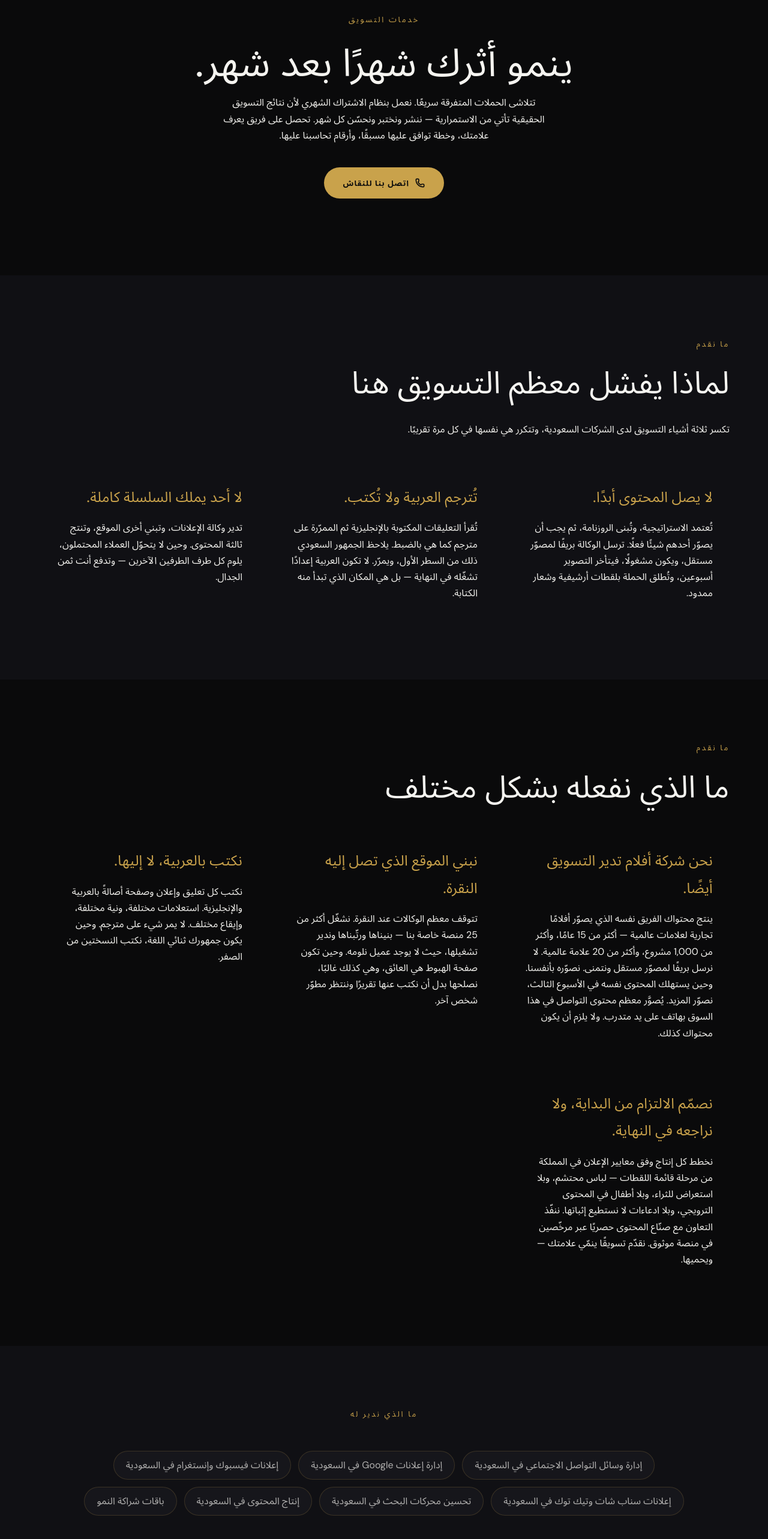
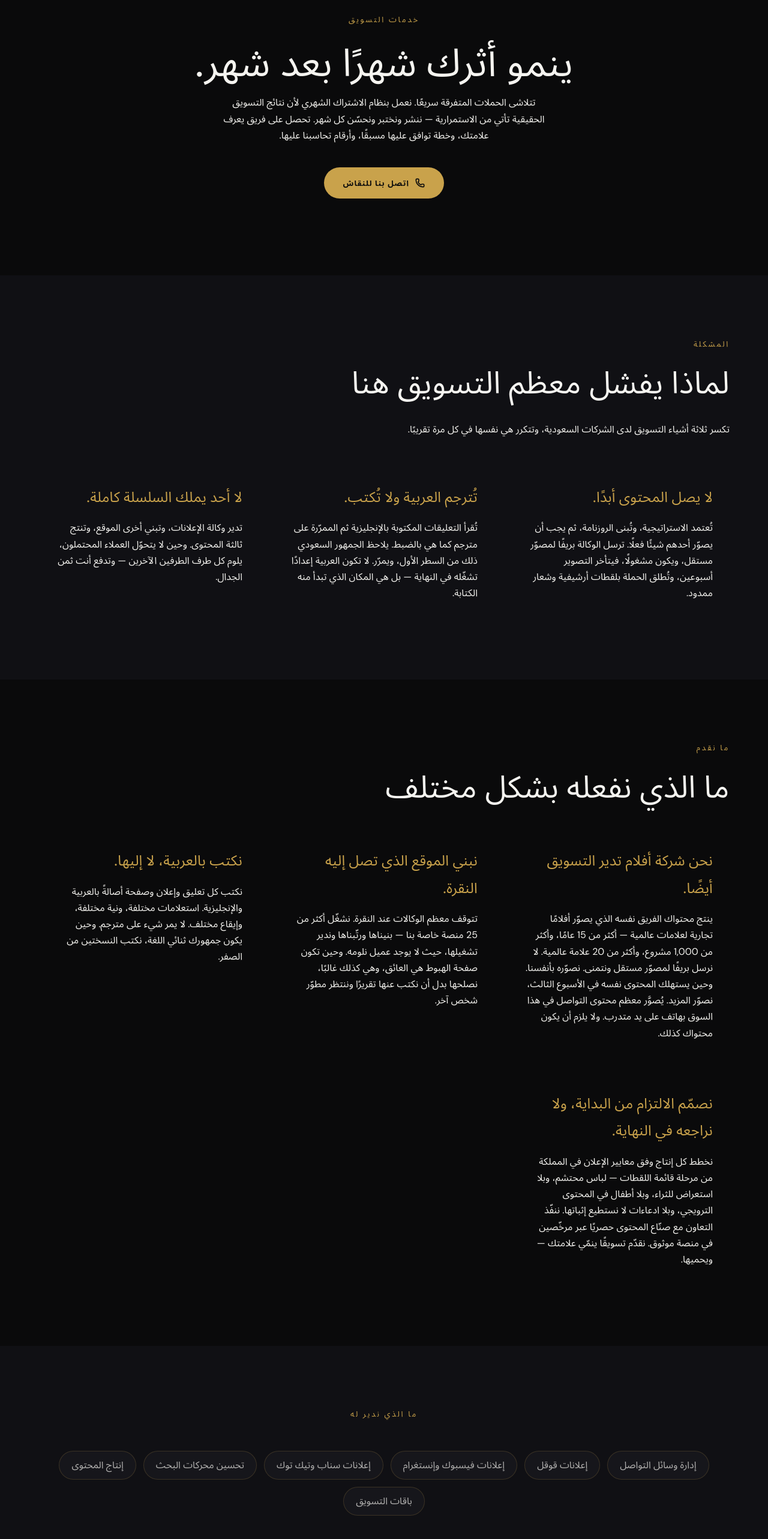
Before and after one commit to shareef6907/premieralive, a Next.js app: page /ar/marketing in a window 1280 px wide. Shown: the part 212-2778 px from the top of the page at 60% size. Built offline with nearby package versions, Linux system fonts and the light colour scheme; a web font is replaced by a local one.

Commit message:
Fix marketing meta description, duplicate eyebrow, service labels, video posters

```diff
--- a/src/app/[locale]/marketing/page.tsx
+++ b/src/app/[locale]/marketing/page.tsx
@@ -4,6 +4,16 @@ import Link from 'next/link'
 import { Phone } from 'lucide-react'
 import ContactActions from '@/components/ContactActions'
 import { MARKETING_SLUGS, getServiceLabel } from '@/config/marketingServices'
+
+const SHORT_LABELS: Record<string, { en: string; ar: string }> = {
+  'social-media-management-saudi':    { en: 'Social Media Management',   ar: 'إدارة وسائل التواصل' },
+  'google-ads-saudi':                  { en: 'Google Ads',               ar: 'إعلانات قوقل' },
+  'facebook-instagram-ads-saudi':      { en: 'Facebook & Instagram Ads',  ar: 'إعلانات فيسبوك وإنستغرام' },
+  'snapchat-tiktok-ads-saudi':         { en: 'Snapchat & TikTok Ads',    ar: 'إعلانات سناب وتيك توك' },
+  'seo-saudi':                         { en: 'SEO',                      ar: 'تحسين محركات البحث' },
+  'content-production-saudi':          { en: 'Content Production',        ar: 'إنتاج المحتوى' },
+  'marketing-packages-saudi':          { en: 'Marketing Packages',        ar: 'باقات التسويق' },
+}
 import { MEDIA_BASE } from '@/config/media'
 
 type Props = { params: Promise<{ locale: string }> }
@@ -17,12 +27,12 @@ export async function generateMetadata({ params }: Props): Promise<Metadata> {
     title: isArabic ? 'خدمات التسويق | بريمييرا لايف' : 'Marketing Services | Premiera Live',
     description: isArabic
       ? 'تسويق استراتيجي وإبداعي مبني للتحويل — من إدارة التواصل الاجتماعي إلى إعلانات الأداء ومساعدات الذكاء الاصطناعي.'
-      : 'Strategic, creative marketing built to convert — from social media and performance ads to AI-powered lead automation. Serving Saudi Arabia and the Gulf.',
+      : 'Monthly marketing retainers for Saudi businesses — social media, paid ads, SEO, and content produced in-house by our own film crew.',
     openGraph: {
       title: isArabic ? 'خدمات التسويق | بريمييرا لايف' : 'Marketing Services | Premiera Live',
       description: isArabic
-        ? 'تسويق استراتيجي وإبداعي مبني للتحويل — من إدارة التواصل الاجتماعي إلى إعلانات الأداء ومساعدات الذكاء الاصطناعي.'
-        : 'Strategic, creative marketing built to convert — from social media and performance ads to AI-powered lead automation. Serving Saudi Arabia and the Gulf.',
+        ? 'ندير اشتراكات تسويق شهرية للشركات السعودية — وسائل التواصل والإعلانات المدفوعة وتحسين محركات البحث ومحتوى ينتجه فريق أفلامنا داخليًا.'
+        : 'Monthly marketing retainers for Saudi businesses — social media, paid ads, SEO, and content produced in-house by our own film crew.',
       url: canonical,
       locale: isArabic ? 'ar_SA' : 'en_SA',
       images: [{ url: `${MEDIA_BASE}/homepage-photos/og-image.jpg`, width: 1200, height: 630 }],
@@ -31,8 +41,8 @@ export async function generateMetadata({ params }: Props): Promise<Metadata> {
       card: 'summary_large_image',
       title: isArabic ? 'خدمات التسويق | بريمييرا لايف' : 'Marketing Services | Premiera Live',
       description: isArabic
-        ? 'تسويق استراتيجي وإبداعي مبني للتحويل — من إدارة التواصل الاجتماعي إلى إعلانات الأداء ومساعدات الذكاء الاصطناعي.'
-        : 'Strategic, creative marketing built to convert — from social media and performance ads to AI-powered lead automation. Serving Saudi Arabia and the Gulf.',
+        ? 'ندير اشتراكات تسويق شهرية للشركات السعودية — وسائل التواصل والإعلانات المدفوعة وتحسين محركات البحث ومحتوى ينتجه فريق أفلامنا داخليًا.'
+        : 'Monthly marketing retainers for Saudi businesses — social media, paid ads, SEO, and content produced in-house by our own film crew.',
     },
     alternates: {
       canonical,
@@ -171,7 +181,7 @@ export default async function MarketingPage({
             textTransform: 'uppercase', color: 'var(--color-gold)',
             marginBottom: '1.5rem',
           }}>
-            {isArabic ? 'ما نقدم' : 'WHAT WE DO'}
+            {isArabic ? 'المشكلة' : 'THE PROBLEM'}
           </p>
           <h2 style={{
             fontFamily: 'var(--font-display)',
@@ -465,7 +475,7 @@ export default async function MarketingPage({
                   textTransform: 'capitalize',
                 }}
               >
-                {getServiceLabel(slug, isArabic)}
+                {(SHORT_LABELS[slug]?.[isArabic ? 'ar' : 'en']) ?? slug}
               </Link>
             ))}
           </div>
--- a/src/config/media.ts
+++ b/src/config/media.ts
@@ -57,39 +57,39 @@ export const BRAND_FILMS: { src: string; title: string; poster?: string; titleAr
     src: `${M}/work/NYE-Fort-1080p.mp4`,
     title: 'NYE Fort',
     titleAr: 'حفل رأس السنة — القلعة',
-    poster: `${M}/work/NYE-Fort-poster.jpg`,
+    poster: `${M}/work/posters/NYE-Fort-1080p-poster.jpg`,
   },
   {
     src: `${M}/work/MEOS-Day2-1080p.mp4`,
     title: 'MEOS Day 2',
     titleAr: 'MEOS اليوم 2',
-    poster: `${M}/work/MEOS-Day2-poster.jpg`,
+    poster: `${M}/work/posters/MEOS-Day2-1080p-poster.jpg`,
   },
   {
     src: `${M}/work/Daniel-Decor-1080p.mp4`,
     title: 'Daniel Decor',
     titleAr: 'دانيال ديكور',
-    poster: `${M}/work/Daniel-Decor-poster.jpg`,
+    poster: `${M}/work/posters/Daniel-Decor-1080p-poster.jpg`,
   },
   {
     src: `${M}/work/Atme-Fintech-1080p.mp4`,
     title: 'Atme Press Conference',
-    poster: `${M}/work/Atme-Fintech-poster.jpg`,
+    poster: `${M}/work/posters/Atme-Fintech-1080p-poster.jpg`,
   },
   {
     src: `${M}/work/Empire-Limo-1080p.mp4`,
     title: 'Empire Limo',
-    poster: `${M}/work/Empire-Limo-poster.jpg`,
+    poster: `${M}/work/posters/Empire-Limo-1080p-poster.jpg`,
   },
   {
     src: `${M}/work/Horse-Slowmo-1080p.mp4`,
     title: 'Horse Slow Mo',
-    poster: `${M}/work/Horse-Slowmo-poster.jpg`,
+    poster: `${M}/work/posters/Horse-Slowmo-1080p-poster.jpg`,
   },
   {
     src: `${M}/work/MEOS-1080p.mp4`,
     title: 'MEOS Day 1',
-    poster: `${M}/work/MEOS-poster.jpg`,
+    poster: `${M}/work/posters/MEOS-1080p-poster.jpg`,
   },
 ];
 
```
